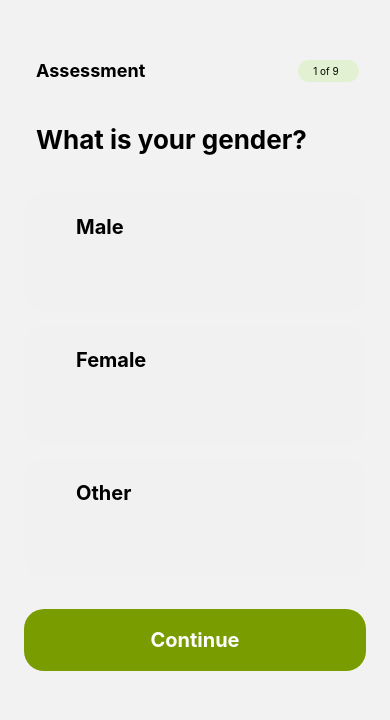
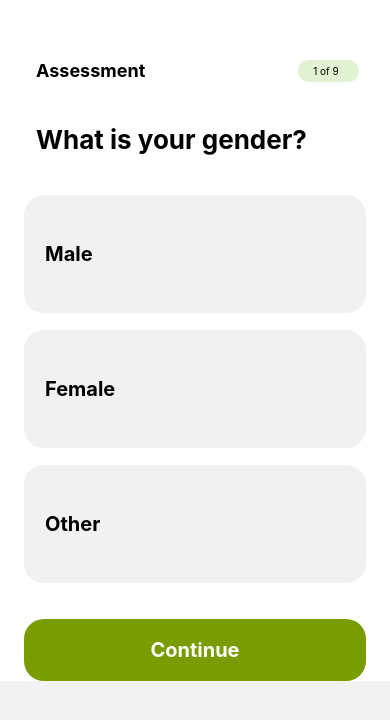
Before and after one commit to jung-eugene/bostonhacks-medimind, a React Native app: screen /A1 in a window 390 px wide. Shown: the top 720 px of the page. Built offline with nearby package versions, Linux system fonts and the light colour scheme.

Commit message:
fix Assessment1

```diff
--- a/src/screens/Assessment1.js
+++ b/src/screens/Assessment1.js
@@ -1,10 +1,29 @@
-import React from 'react';
-import { StyleSheet, View, Text, Image, ScrollView , TouchableOpacity} from 'react-native';
-import { MaterialIcons } from '@expo/vector-icons'; // Make sure to install expo icons or another icon library
+import React, { useState } from 'react';
+import { StyleSheet, View, Text, TouchableOpacity } from 'react-native';
 
-const Assessment1 = ({ navigation }) => {
+const Assessment4 = ( {navigation} ) => {
+  const [selectedOption, setSelectedOption] = useState(null);
+
+  const handleSelectOption = (option) => {
+    setSelectedOption(option === selectedOption ? null : option);
+  };
+
+  const isOptionSelected = (option) => option === selectedOption;
+
+  const renderOption = (text, option) => (
+    <TouchableOpacity
+      style={[
+        styles.Container,
+        isOptionSelected(option) && { backgroundColor: '#799d00' },
+      ]}
+      onPress={() => handleSelectOption(option)}
+    >
+      <Text style={[styles.blackText, isOptionSelected(option) && { color: 'white' }]}>{text}</Text>
+    </TouchableOpacity>
+  );
+
   return (
-    <View>
+    <View style={styles.page}>
       <View style={styles.headerContainer}>
         <Text style={styles.header}>Assessment</Text>
         <View style={styles.numberContainer}>
@@ -13,17 +32,11 @@ const Assessment1 = ({ navigation }) => {
       </View>
 
       <Text style={styles.bigHeader}>What is your gender?</Text>
-        <View style={styles.genderContainerWhite}>
-            <Text style={styles.blackText}>Male</Text>
-        </View>
-        <View style={styles.genderContainerWhite}>
-            <Text style={styles.blackText}>Female</Text>
-        </View>
-        <View style={styles.genderContainerWhite}>
-            <Text style={styles.blackText}>Other</Text>
-        </View>
+      {renderOption('Male', '1')}
+      {renderOption('Female', '2')}
+      {renderOption('Other', '3')}
 
-        <TouchableOpacity style={styles.continueButton} onPress={() => navigation.navigate('A2')}>
+      <TouchableOpacity style={styles.continueButton} onPress={() => navigation.navigate('A3')}>
             <Text style={styles.continueText}>Continue</Text>
         </TouchableOpacity>
 
@@ -32,82 +45,67 @@ const Assessment1 = ({ navigation }) => {
 };
 
 const styles = StyleSheet.create({
+  page: {
+    backgroundColor: 'white'
+  },
   header: {
     marginTop: 60,
     marginLeft: 36,
     fontSize: 18,
-    fontWeight: 'bold'
+    fontWeight: 'bold',
   },
   headerContainer: {
-    flexDirection: 'row'
+    flexDirection: 'row',
   },
   bigHeader: {
     marginTop: 42,
     marginLeft: 36,
     fontSize: 26,
-    fontWeight: 'bold' ,
-    marginBottom: 23
+    fontWeight: 'bold',
+    marginBottom: 23,
   },
-  number: {
-    fontSize: 10
-  },
-  numberContainer: {
-    borderRadius: 20 ,
-    backgroundColor: '#e3f1d3',
-    width: 61 ,
-    height: 22,
-    marginLeft: 153 ,
-    marginTop: 60 ,
-    paddingLeft: 15,
-    paddingTop: 5
-  },
-  genderContainerWhite: {
+  Container: {
+    borderRadius: 20,
+    marginLeft: 24,
     width: 342,
     height: 118,
     backgroundColor: '#f1f1f1',
-    marginLeft: 24,
-    borderRadius: 20,
-    marginTop: 15
-
-  },
-  genderContainerGreen: {
-    width: 342,
-    height: 118,
-    backgroundColor: '#799d00',
-    marginLeft: 24,
-    borderRadius: 20 ,
-    marginTop: 15
+    justifyContent: 'center',
+    marginTop: 17,
   },
   blackText: {
-    marginLeft: 52,
-    marginTop: 22,
-    color: 'black',
+    marginLeft: 21,
     fontSize: 20,
-    fontWeight: 'bold'
+    fontWeight: 'bold',
   },
-  whiteText: {
-    marginLeft: 52,
-    marginTop: 22,
-    color: 'white',
-    fontSize: 20,
-    fontWeight: 'bold'
+  number: {
+    fontSize: 10,
+  },
+  numberContainer: {
+    borderRadius: 20,
+    backgroundColor: '#e3f1d3',
+    width: 61,
+    height: 22,
+    marginLeft: 153,
+    marginTop: 60,
+    paddingLeft: 15,
+    paddingTop: 5,
   },
   continueButton: {
-    marginTop: 32,
+    marginTop: 36,
     backgroundColor: '#799d00',
     width: 342,
     height: 62,
     marginLeft: 24,
     borderRadius: 20,
     justifyContent: 'center',
-    alignItems: 'center'
+    alignItems: 'center',
   },
   continueText: {
-    fontSize: 20 ,
+    fontSize: 20,
     fontWeight: 'bold',
-    color: 'white' ,
-
-  }
+    color: 'white',
+  },
 });
 
-export default Assessment1;
+export default Assessment4;
```
Lines whose indentation alone changed are shown as unchanged.
